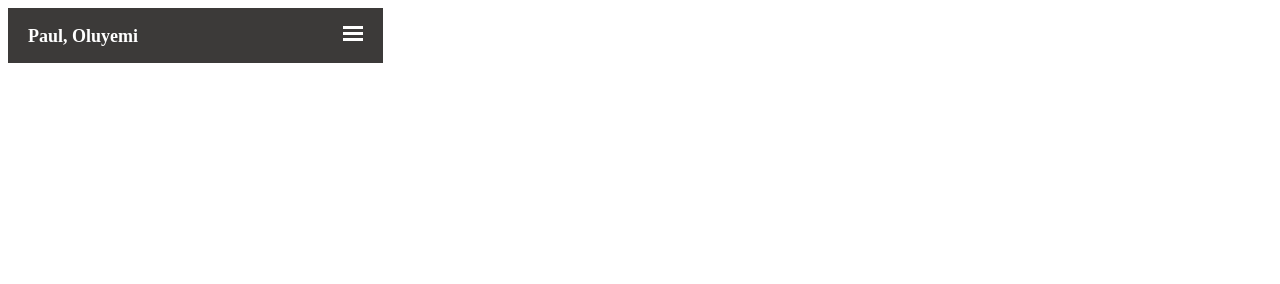
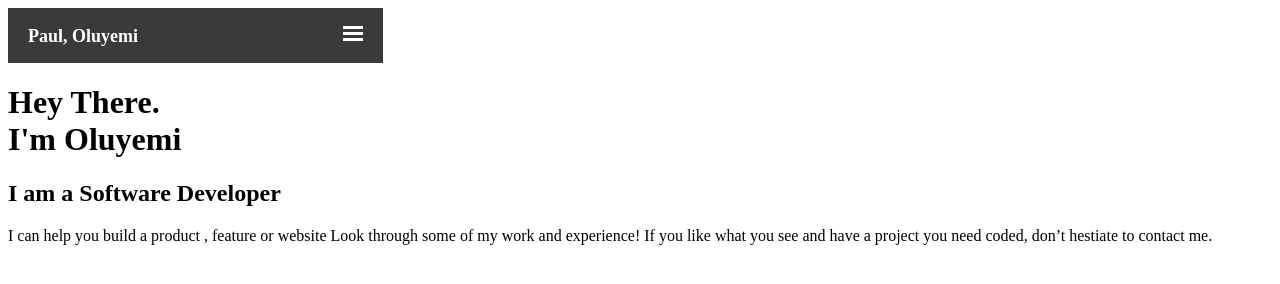
Before and after one commit to Ol-create/MyPortfolioPage, a website: page index.html in a window 1280 px wide. Drawn offline with Linux system fonts and the light colour scheme.

Commit message:
add introduction header and add description paragraph

```diff
--- a/index.html
+++ b/index.html
@@ -24,3 +24,18 @@
             </div>
         </nav>
     </header>
+    <main id="container">
+        <header id="greetText">
+            <h1>Hey There.<br>
+                I'm Oluyemi</h1>
+        </header>
+        <section>
+            <h2 id="jobTitle">I am a Software Developer</h2>
+            <p id="description">I can help you build a product , feature or website Look through
+                some of my work and experience! If you like what you see and
+                have a project you need coded,
+                don’t hestiate to contact me.</p>
+        </section>
+
+    </body>
+    </html>
```
